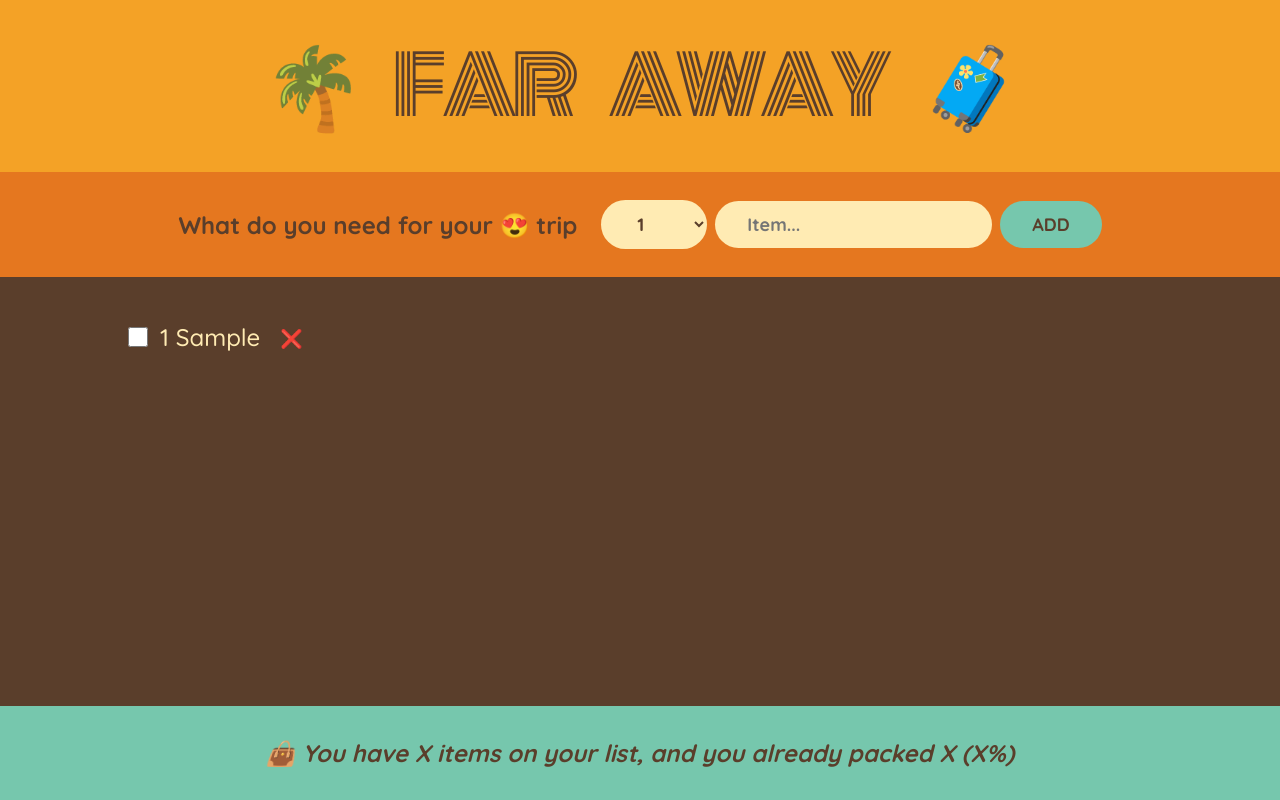
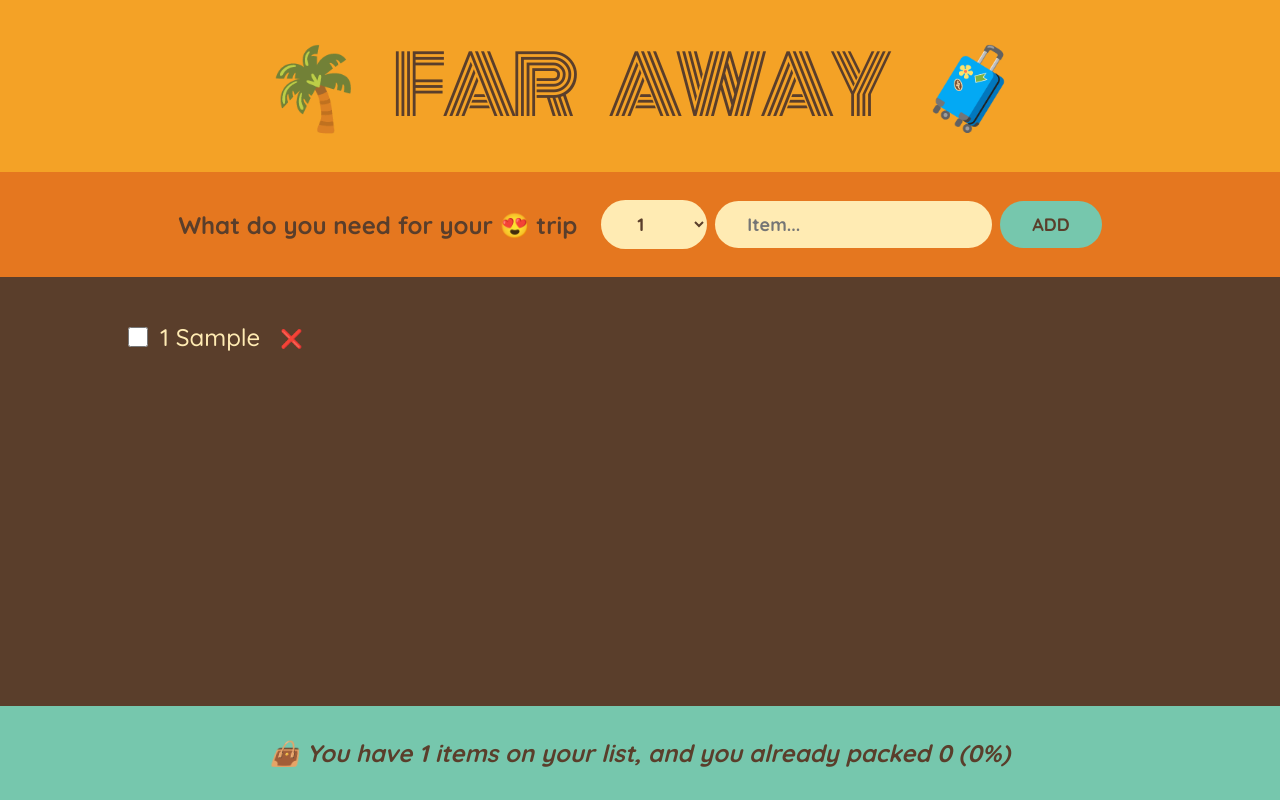
Before and after one commit to Skomorac/travel-list-react, a React (Create React App) app: page / in a window 1280 px wide. Both pictures are taken after typing "Sample" into the empty fields and a click on the button "ADD". Built offline with nearby package versions, Linux system fonts and the light colour scheme.

Commit message:
making stats in footer to work

```diff
--- a/src/App.js
+++ b/src/App.js
@@ -28,7 +28,7 @@
         onDeleteItem={handleDeleteItem}
         onToggleItem={handleToggleItem}
       />
-      <Stats />
+      <Stats items={items} />
     </div>
   );
 }
@@ -47,7 +47,6 @@
     if (!description) return;
 
     const newItem = { description, quantity, packed: false, id: Date.now() };
-    console.log(newItem);
 
     onAddItems(newItem);
 
@@ -112,10 +111,21 @@
   );
 }
 
-function Stats() {
+function Stats({ items }) {
+  if (!items.length)
+    return <p className="stats">Start planning your items for 🧳</p>;
+
+  const numItems = items.length;
+  const numPacked = items.filter((item) => item.packed).length;
+  const percentage = Math.round((numPacked / numItems) * 100);
+
   return (
     <footer className="stats">
-      <em>👜 You have X items on your list, and you already packed X (X%)</em>
+      <em>
+        {percentage === 100
+          ? "You got everything! Ready to go 🛫"
+          : `👜 You have ${numItems} items on your list, and you already packed ${numPacked} (${percentage}%)`}
+      </em>
     </footer>
   );
 }
```
